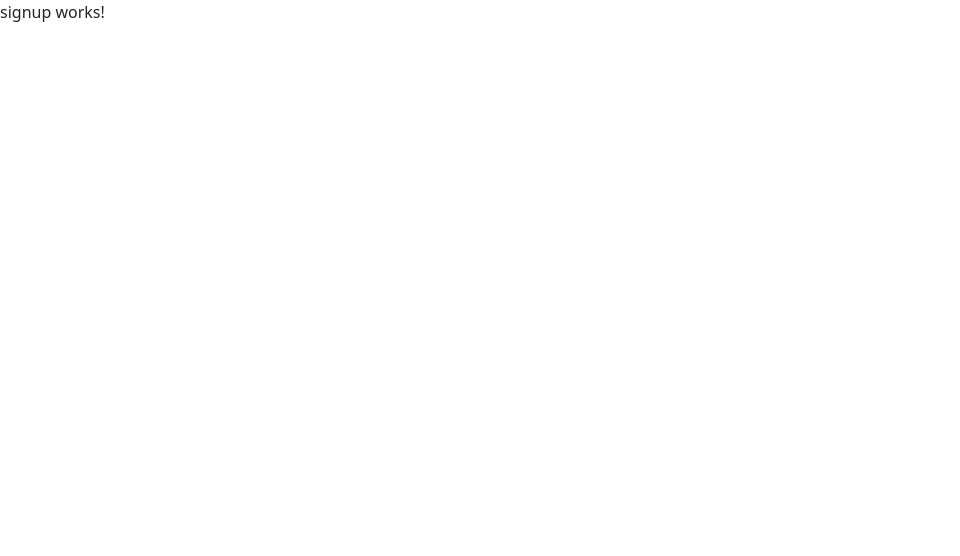
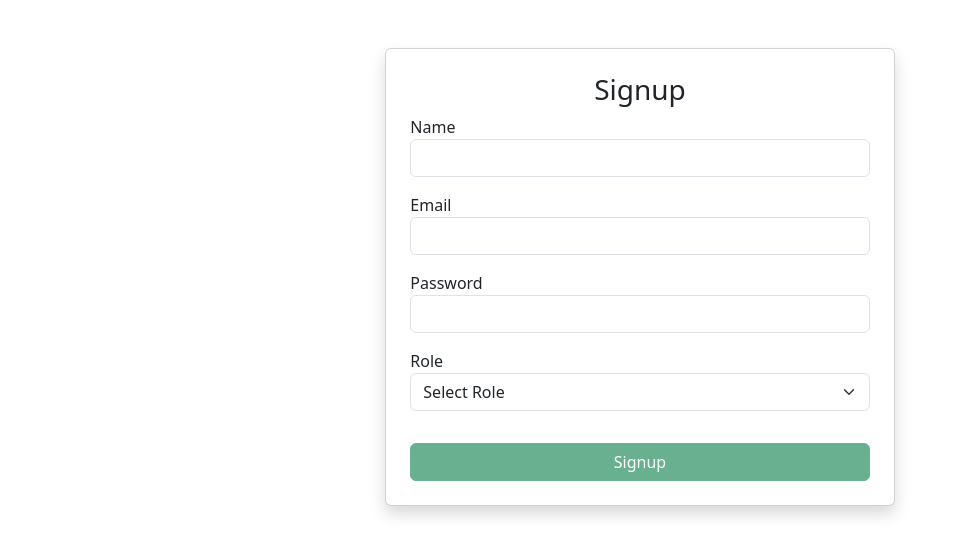
Before and after one commit to sagardnale/college-management-app, an Angular app: page /signup in a window 1280 px wide. Shown: the top 556 px of the page, without its empty margins (0-960 px from the left). Built offline with nearby package versions, Linux system fonts and the light colour scheme.

Commit message:
added UI and functionality for Signup page

```diff
--- a/src/app/auth/signup/signup.component.html
+++ b/src/app/auth/signup/signup.component.html
@@ -1 +1,48 @@
-<p>signup works!</p>
+<div class="container mt-5 col-md-5">
+    <div class="card shadow p-4">
+        <h3 class="text-center">Signup</h3>
+        <form [formGroup]="signupForm" (ngSubmit)="onSignup()">
+            <div class="form-group mb-3">
+                <label for="name">Name</label>
+                <input type="text" formControlName="name" class="form-control" [ngClass]="{'is-invalid':f['name'].touched && f['name'].invalid}">
+                <div *ngIf="f['name'].touched && f['name'].invalid" class="invalid-feedback">
+                    <span *ngIf="f['name'].errors?.['required']">Name is required.</span>
+                    <span *ngIf="f['name'].errors?.['minlength']">At least 3 characters.</span>
+                </div>
+            </div>
+            <div class="form-group mb-3">
+                <label for="email">Email</label>
+                <input type="email" formControlName="email" class="form-control" [ngClass]="{'is-invalid': f['email'].touched && f['email'].invalid}">
+                <div *ngIf="f['email'].touched && f['email'].invalid" class="invalid-feedback">
+                    <span *ngIf="f['email'].errors?.['required']">Email is required.</span>
+                    <span *ngIf="f['email'].errors?.['email']">Invalid Email format.</span>
+                </div>
+            </div>
+            <div class="form-group mb-3">
+                <label for="password">Password</label>
+                <input type="password" formControlName="password" class="form-control" [ngClass]="{'is-invalid': f['password'].touched && f['password'].invalid}">
+                <div *ngIf="f['password'].touched && f['password'].invalid" class="invalid-feedback">
+                    <span *ngIf="f['password'].errors?.['required']">Password is required.</span>
+                    <span *ngIf="f['password'].errors?.['minlength']">Minimum 6 characters.</span>
+                </div>
+            </div>
+            <div class="form-group mb-3">
+                <label for="role">Role</label>
+                <select formControlName="role" class="form-select" [ngClass]="{'is-invalid': f['role'].touched && f['role'].invalid}">
+                    <option value="">Select Role</option>
+                    <option value="principal">Principal</option>
+                    <option value="teacher">Teacher</option>
+                    <option value="student">Student</option>
+                </select>
+                <div *ngIf="f['role'].touched && f['role'].invalid" class="invalid-feedback">
+                    Role is required.
+                </div>
+            </div>
+            <div class="form-group mb-3" *ngIf="signupForm.get('role')?.value === 'student'">
+                <label for="classname">Class Name</label>
+                <input type="text" formControlName="className" class="form-control">
+            </div>
+            <button type="submit" class="btn btn-success w-100 mt-3" [disabled]="signupForm.invalid">Signup</button>
+        </form>
+    </div>
+</div>
--- a/src/app/auth/signup/signup.component.ts
+++ b/src/app/auth/signup/signup.component.ts
@@ -1,4 +1,5 @@
 import { Component } from '@angular/core';
+import { FormBuilder, Validators } from '@angular/forms';
 
 @Component({
   selector: 'app-signup',
@@ -6,5 +7,20 @@ import { Component } from '@angular/core';
   styleUrls: ['./signup.component.css']
 })
 export class SignupComponent {
+ signupForm = this.fb.group({
+  name:['',[Validators.required,Validators.minLength(3)]],
+  email:['',[Validators.required,Validators.email]],
+  password:['',[Validators.required,Validators.minLength(6)]],
+  role:['',[Validators.required]],
+  className:['']
+ })
+  constructor(private readonly fb: FormBuilder){
 
+ }
+ get f(){
+  return this.signupForm.controls;
+ }
+ onSignup(){
+  console.log(this.signupForm.value);
+ }
 }
```
